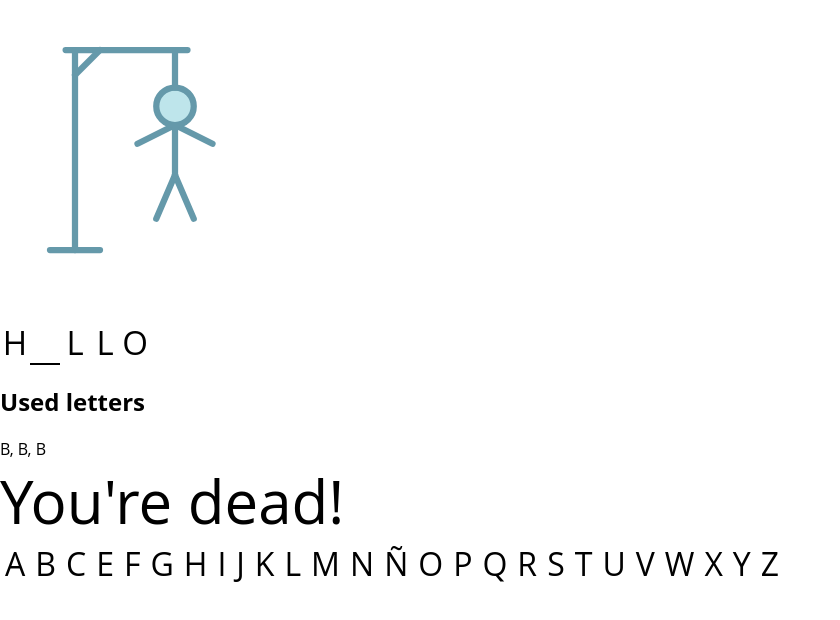
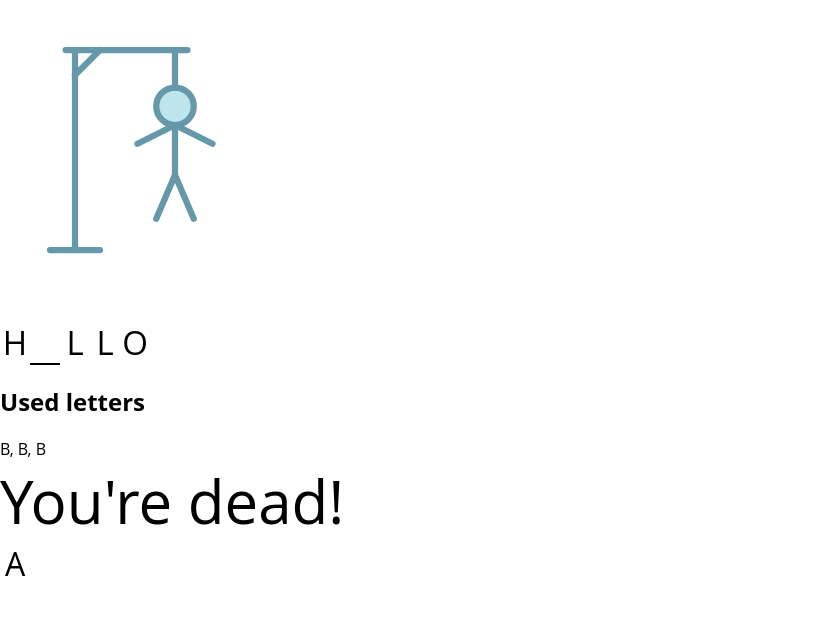
Before and after one commit to pauIbanez/w4ch2-berenguer-pauI, a React (Create React App) app: page / in a window 1280 px wide. Shown: the top 620 px of the page, without its empty margins (0-840 px from the left). Built offline with nearby package versions, Linux system fonts and the light colour scheme.

Commit message:
Generated letter as a component

```diff
--- a/src/App.js
+++ b/src/App.js
@@ -1,4 +1,5 @@
 import "./App.css";
+import Letter from "./components/Letter/Letter";
 import Word from "./components/Word/Word";
 
 function App() {
@@ -30,85 +31,7 @@ function App() {
       </section>
       <section class="game-result">You're dead!</section>
       <ul class="letters">
-        <li class="letter">
-          <a href="a">A</a>
-        </li>
-        <li class="letter">
-          <a href="b">B</a>
-        </li>
-        <li class="letter">
-          <a href="c">C</a>
-        </li>
-
-        <li class="letter">
-          <a href="e">E</a>
-        </li>
-        <li class="letter">
-          <a href="f">F</a>
-        </li>
-        <li class="letter">
-          <a href="g">G</a>
-        </li>
-        <li class="letter">
-          <a href="h">H</a>
-        </li>
-        <li class="letter">
-          <a href="i">I</a>
-        </li>
-        <li class="letter">
-          <a href="j">J</a>
-        </li>
-        <li class="letter">
-          <a href="k">K</a>
-        </li>
-        <li class="letter">
-          <a href="l">L</a>
-        </li>
-        <li class="letter">
-          <a href="m">M</a>
-        </li>
-        <li class="letter">
-          <a href="n">N</a>
-        </li>
-        <li class="letter">
-          <a href="ñ">Ñ</a>
-        </li>
-        <li class="letter">
-          <a href="o">O</a>
-        </li>
-        <li class="letter">
-          <a href="p">P</a>
-        </li>
-        <li class="letter">
-          <a href="q">Q</a>
-        </li>
-        <li class="letter">
-          <a href="r">R</a>
-        </li>
-        <li class="letter">
-          <a href="s">S</a>
-        </li>
-        <li class="letter">
-          <a href="t">T</a>
-        </li>
-        <li class="letter">
-          <a href="u">U</a>
-        </li>
-        <li class="letter">
-          <a href="v">V</a>
-        </li>
-        <li class="letter">
-          <a href="w">W</a>
-        </li>
-        <li class="letter">
-          <a href="x">X</a>
-        </li>
-        <li class="letter">
-          <a href="y">Y</a>
-        </li>
-        <li class="letter">
-          <a href="z">Z</a>
-        </li>
+        <Letter letter="A" />
       </ul>
     </>
   );
```
